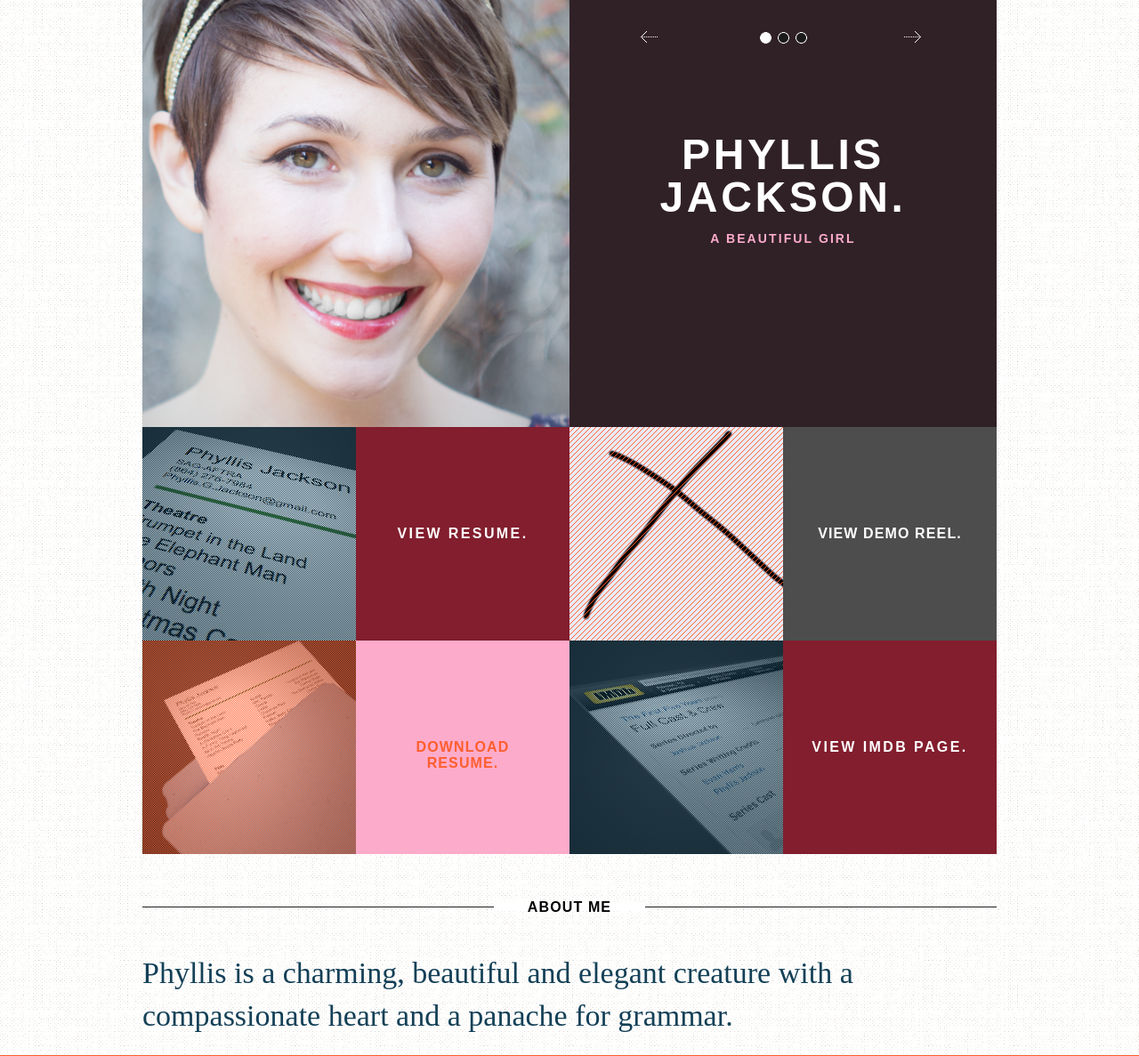
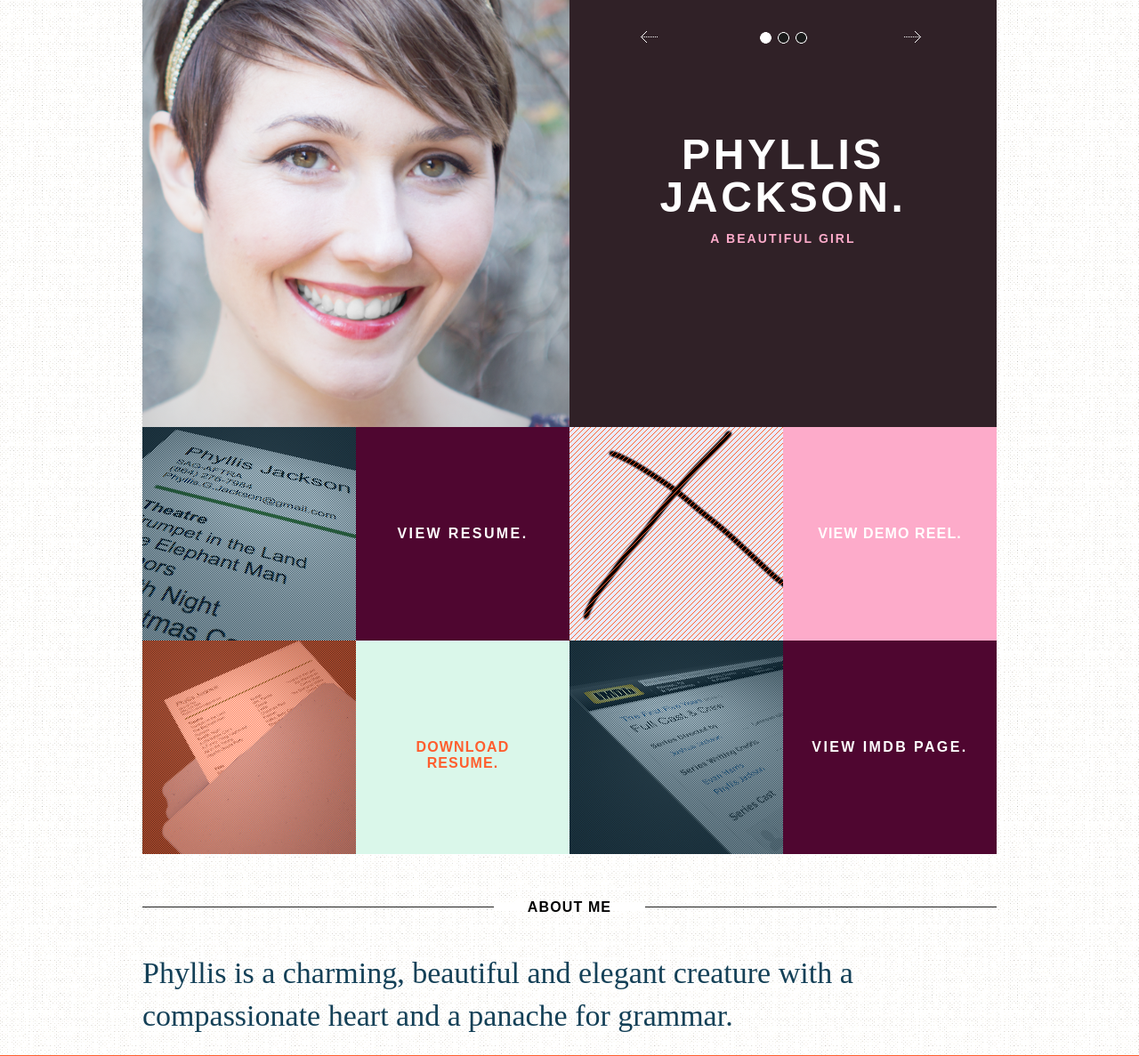
Before and after one commit to AgentJJ24/phyllisSite, a Flask app: page / in a window 1280 px wide. Shown: the top 1187 px of the page at 89% size. Run offline with Flask 2, Linux system fonts and the light colour scheme; some libraries are stand-ins or nearby versions.

Commit message:
More colors for featured area

```diff
--- a/app/static/css/style.css
+++ b/app/static/css/style.css
@@ -340,15 +340,11 @@ header {
     padding: 0 30px;
     line-height: 18px; }
 #main .pink1 {
-  background: #4d4d4d; }
+  background: #FDABCA; }
 #main .pink2 {
-  background: #821e2e; }
+  background: #4F0630; }
 #main .pink3 {
-  background: #fdabca; }
-#main .blue {
-  background: #144057; }
-#main .orange {
-  background: #ff5e2e; }
+  background: #DAF7EA; }
   #main .orange:hover {
     background: #ff6e43; }
 #main .white {
```
